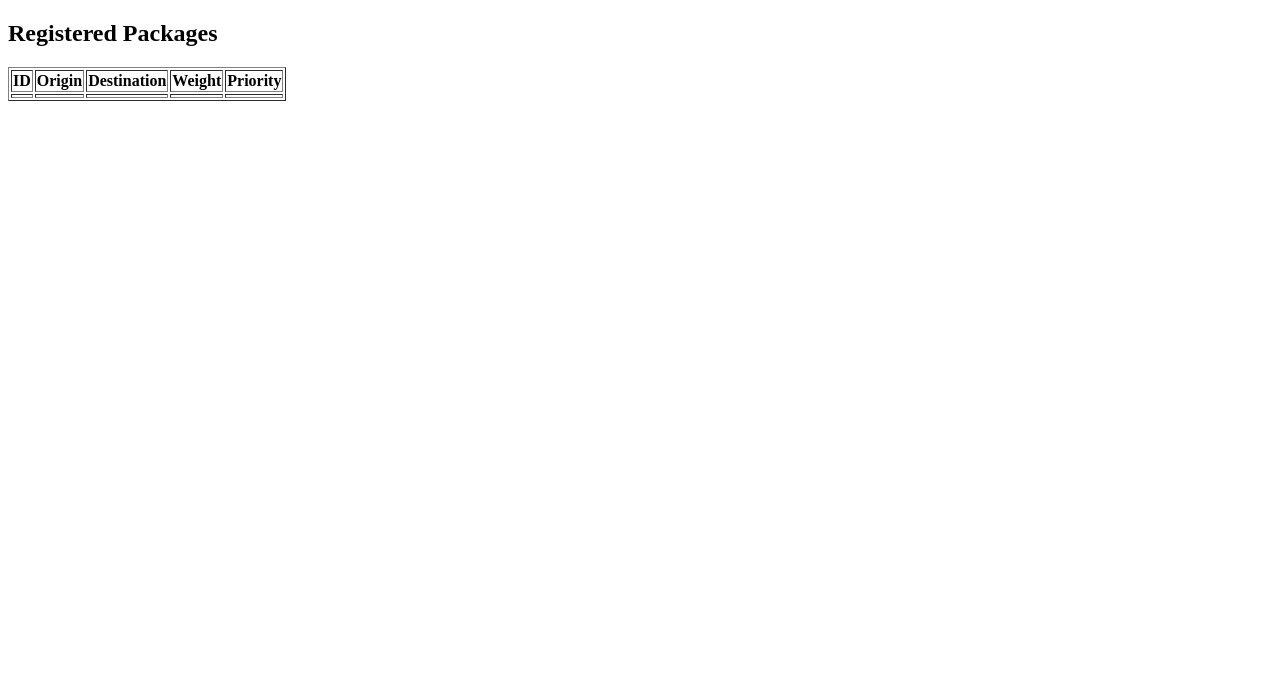
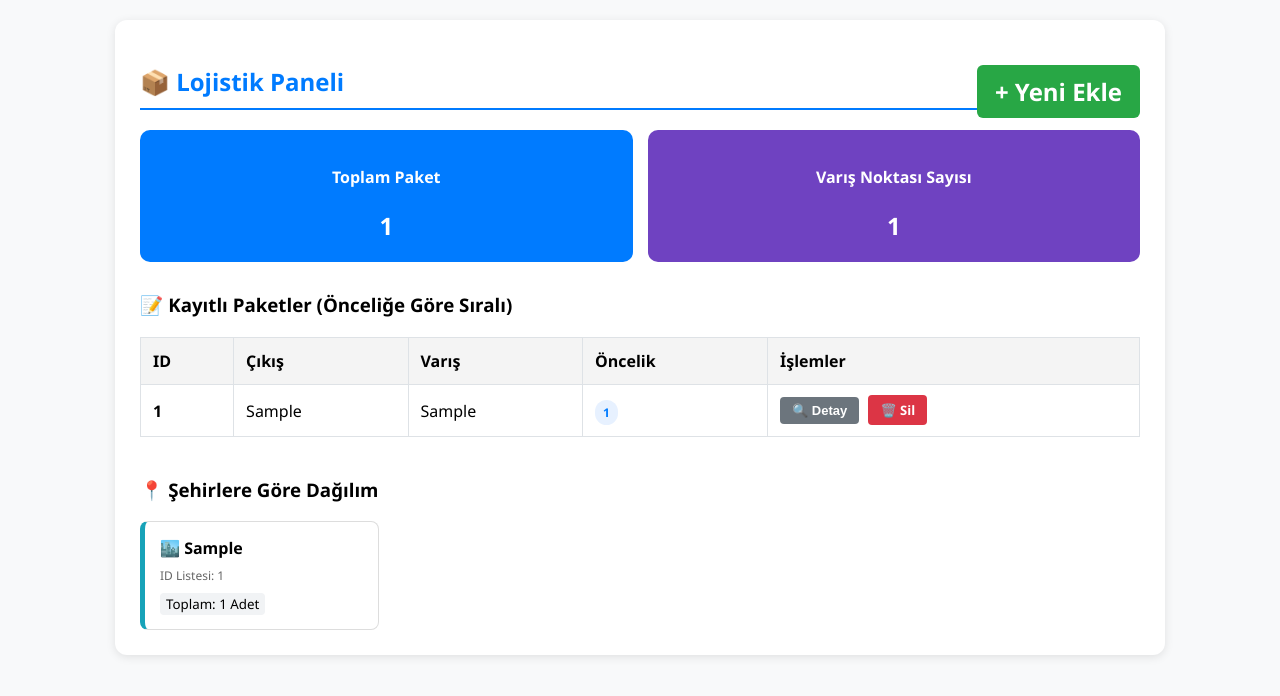
Before and after one commit to egedmrr7/oop_logistics_systems.py, a Flask app: page / in a window 1280 px wide. Shown: the top 696 px of the page. Run offline with Flask 3, Linux system fonts and the light colour scheme; tables that the repository leaves empty hold one stand-in row (values such as "Sample post"); lists and menus that the app fills with data are empty.

Commit message:
Enhance packages.html with styling and structure

```diff
--- a/logistics_stage3/templates/packages.html
+++ b/logistics_stage3/templates/packages.html
@@ -1,26 +1,92 @@
 <!DOCTYPE html>
-<html>
+<html lang="tr">
 <head>
-    <title>Packages</title>
+    <meta charset="UTF-8">
+    <title>Lojistik Yönetim Paneli</title>
+    <style>
+        body { font-family: 'Segoe UI', sans-serif; margin: 20px; background-color: #f8f9fa; }
+        .container { max-width: 1000px; margin: auto; background: white; padding: 25px; border-radius: 12px; box-shadow: 0 2px 10px rgba(0,0,0,0.1); }
+        h2 { border-bottom: 2px solid #007bff; padding-bottom: 10px; color: #007bff; }
+        table { border-collapse: collapse; width: 100%; margin: 20px 0; }
+        th, td { border: 1px solid #dee2e6; padding: 12px; text-align: left; }
+        th { background-color: #f4f4f4; }
+        .btn { display: inline-block; padding: 10px 18px; background: #28a745; color: white; text-decoration: none; border-radius: 6px; }
+
+        /* İşlem Butonları */
+        .btn-detail { background: #6c757d; color: white; border: none; padding: 6px 12px; border-radius: 4px; cursor: pointer; font-size: 13px; font-weight: bold; }
+        .btn-delete { background: #dc3545; padding: 6px 12px; border-radius: 4px; color: white; text-decoration: none; font-size: 13px; font-weight: bold; margin-left: 5px; }
+
+        /* İstatistik Kartları */
+        .stats-grid { display: flex; gap: 15px; margin-bottom: 30px; }
+        .stat-card { flex: 1; color: white; padding: 15px; border-radius: 10px; text-align: center; }
+
+        /* Gruplandırma Kutuları */
+        .group-container { display: grid; grid-template-columns: repeat(auto-fill, minmax(200px, 1fr)); gap: 15px; }
+        .group-box { border: 1px solid #ddd; padding: 15px; border-radius: 8px; background: #fff; border-left: 5px solid #17a2b8; }
+
+        /* Öncelik Rozeti */
+        .priority-badge { background: #e7f1ff; color: #007bff; padding: 4px 8px; border-radius: 20px; font-weight: bold; font-size: 12px; }
+    </style>
 </head>
 <body>
-<h2>Registered Packages</h2>
 
-<table border="1">
+<div class="container">
+    <h2>📦 Lojistik Paneli <a href="/add" class="btn" style="float: right;">+ Yeni Ekle</a></h2>
+
+    <div class="stats-grid">
+        <div class="stat-card" style="background: #007bff;">
+            <h4>Toplam Paket</h4>
+            <p style="font-size: 24px; font-weight: bold; margin: 5px 0;">{{ packages|length }}</p>
+        </div>
+        <div class="stat-card" style="background: #6f42c1;">
+            <h4>Varış Noktası Sayısı</h4>
+            <p style="font-size: 24px; font-weight: bold; margin: 5px 0;">{{ groups|length }}</p>
+        </div>
+    </div>
+
+    <h3>📝 Kayıtlı Paketler (Önceliğe Göre Sıralı)</h3>
+    <table>
+        <thead>
             <tr>
-    <th>ID</th><th>Origin</th><th>Destination</th><th>Weight</th><th>Priority</th>
+                <th>ID</th>
+                <th>Çıkış</th>
+                <th>Varış</th>
+                <th>Öncelik</th>
+                <th>İşlemler</th>
             </tr>
-
+        </thead>
+        <tbody>
             {% for p in packages %}
             <tr>
-    <td>{{p[0]}}</td>
-    <td>{{p[1]}}</td>
-    <td>{{p[2]}}</td>
-    <td>{{p[3]}}</td>
-    <td>{{p[4]}}</td>
+                <td><strong>{{ p.package_id }}</strong></td>
+                <td>{{ p.origin }}</td>
+                <td>{{ p.destination }}</td>
+                <td><span class="priority-badge">{{ p.priority }}</span></td>
+                <td>
+                    <button class="btn-detail" onclick="alert('📋 PAKET TEKNİK DETAYLARI\n--------------------------\n🆔 Paket ID: {{ p.package_id }}\n📍 Nereden: {{ p.origin }}\n🏁 Nereye: {{ p.destination }}\n⚖️ Ağırlık: {{ p.weight }} kg\n📐 Boyutlar: {{ p.volume }}\n⭐ Öncelik Skoru: {{ p.priority }}\n🔄 Durum: {{ p.status }}')">
+                        🔍 Detay
+                    </button>
+
+                    <a href="/delete/{{ p.package_id }}" class="btn-delete" onclick="return confirm('Bu paketi kalıcı olarak silmek istediğinize emin misiniz?')">
+                        🗑️ Sil
+                    </a>
+                </td>
             </tr>
             {% endfor %}
+        </tbody>
     </table>
+
+    <h3 style="margin-top: 40px;">📍 Şehirlere Göre Dağılım</h3>
+    <div class="group-container">
+        {% for destination, ids in groups.items() %}
+            <div class="group-box">
+                <strong>🏙️ {{ destination }}</strong>
+                <p style="font-size: 12px; color: #666; margin: 8px 0;">ID Listesi: {{ ids|join(', ') }}</p>
+                <small style="background: #f1f3f5; padding: 2px 6px; border-radius: 4px;">Toplam: {{ ids|length }} Adet</small>
+            </div>
+        {% endfor %}
+    </div>
+</div>
 
 </body>
 </html>
```
Lines whose indentation alone changed are shown as unchanged.
